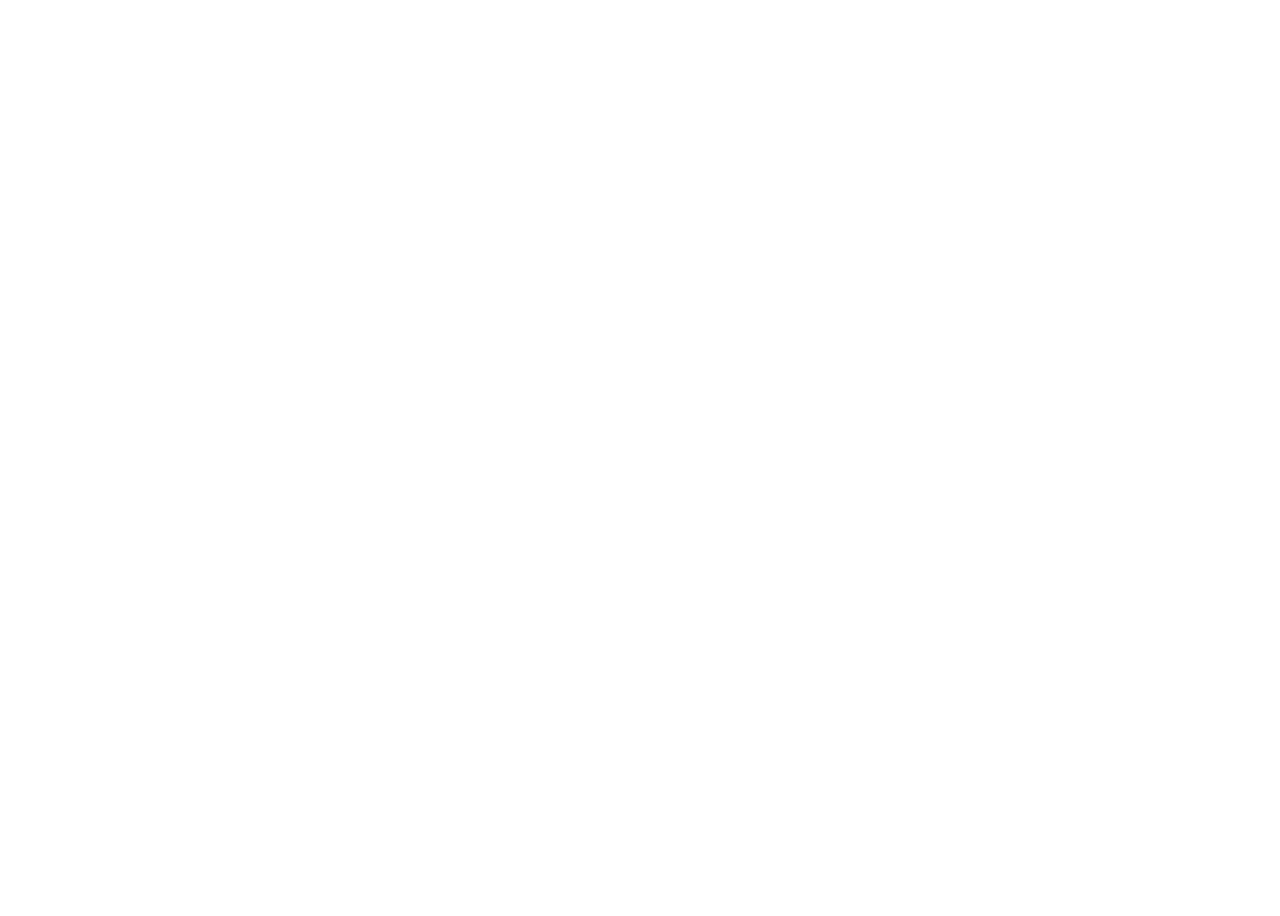
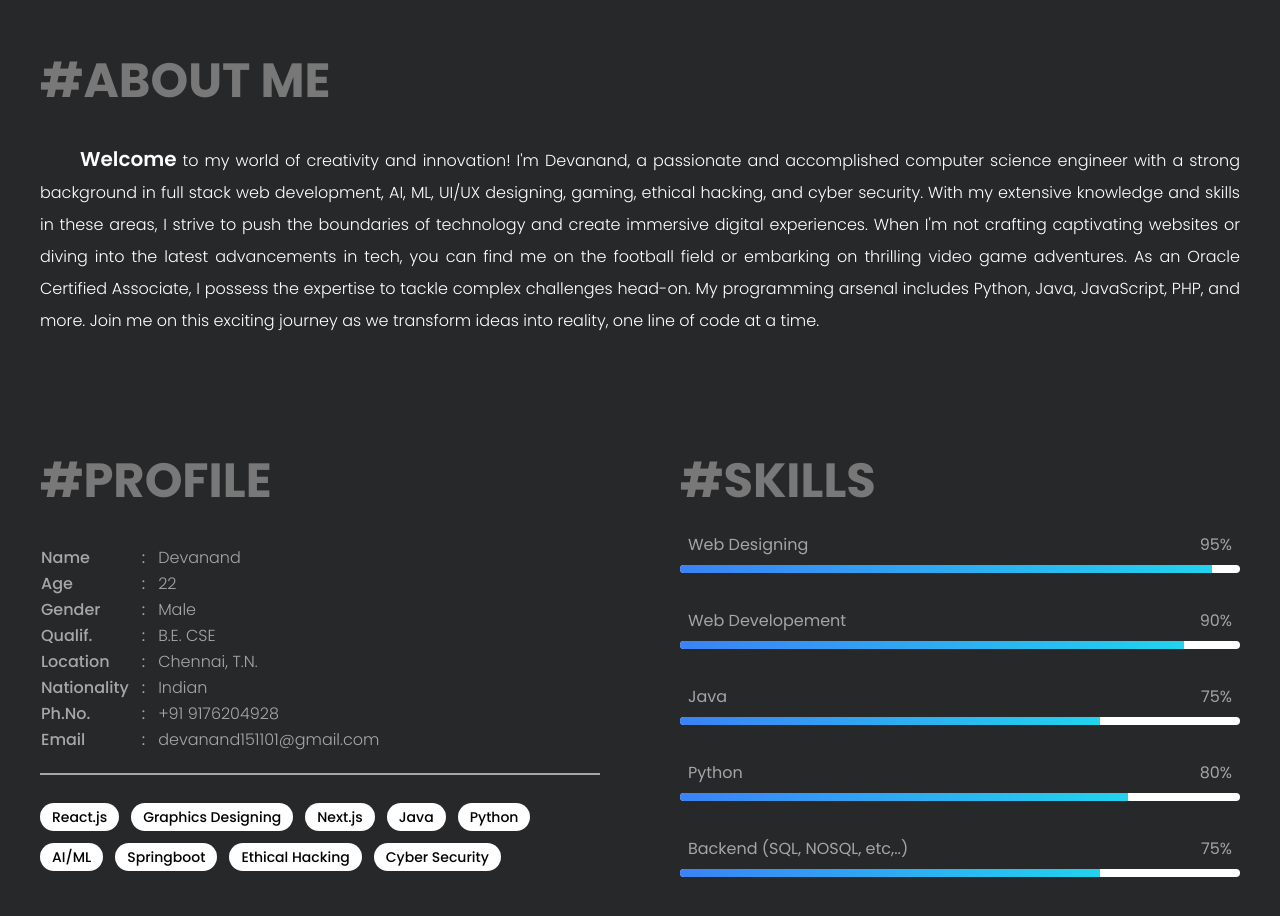
Before and after one commit to Deva0813/portfolio, a Next.js app: page / in a window 1280 px wide. Shown: the part 900-1816 px from the top of the page. Before the commit the page ends 841 px from the top, so only its background shows below. Built offline with nearby package versions, Linux system fonts and the light colour scheme.

Commit message:
About page completed

```diff
--- a/app/components/NavbarSection/page.tsx
+++ b/app/components/NavbarSection/page.tsx
@@ -1,7 +1,7 @@
 "use client";
 import Link from "next/link";
-import { useState, useEffect } from "react";
-import { motion, AnimatePresence } from "framer-motion";
+import { useState } from "react";
+import { motion } from "framer-motion";
 
 type Props = {};
 export const NavbarSection = (props: Props) => {
@@ -12,7 +12,7 @@ export const NavbarSection = (props: Props) => {
 	return (
 		<div className="sticky top-0 bg-white/80 backdrop-blur-sm z-40 ">
 			{/* Desktop & Tablet Navbar */}
-			<div className=" max-sm:hidden container px-5 mx-auto min-h-[65px] flex flex-row justify-between items-center ">
+			<div className=" max-lg:hidden container px-5 mx-auto min-h-[65px] flex flex-row justify-between items-center ">
 				<div className="title">
 					<h1 className="text-2xl font-bold text-slate-900">deva.</h1>
 				</div>
@@ -82,7 +82,7 @@ export const NavbarSection = (props: Props) => {
 								],
 						  }
 				}
-				className=" sticky max-sm:block hidden bg-white/80 backdrop-blur-sm  overflow-y-hidden"
+				className=" sticky max-lg:block hidden bg-white/80 backdrop-blur-sm  overflow-y-hidden"
 			>
 				<div className="flex flex-row justify-between items-center p-5 h-[8svh] ">
 					<div className="title">
@@ -119,7 +119,7 @@ export const NavbarSection = (props: Props) => {
 					</div>
 				</div>
 				<motion.div
-                    initial={{ opacity: 0 }}
+					initial={{ opacity: 0 }}
 					animate={isOpen ? { opacity: 1 } : { opacity: 0 }}
 					className="list flex flex-col gap-5 p-10 text-3xl items-start justify-center text-[#787878] font-semibold h-[92svh] "
 				>
@@ -161,7 +161,7 @@ export const NavbarSection = (props: Props) => {
 					</Link>
 				</motion.div>
 				<motion.div
-                    initial={{ opacity: 0 }}
+					initial={{ opacity: 0 }}
 					animate={isOpen ? { opacity: 1 } : { opacity: 0 }}
 					className="absolute bottom-10 text-[12px] text-center w-full text-[#787878]"
 				>
--- a/app/sections/AboutSection/page.tsx
+++ b/app/sections/AboutSection/page.tsx
@@ -1,13 +1,187 @@
-import * as React from 'react';
-type Props = {
-
+import * as React from "react";
+type Props = {};
+export const AboutSection = (props: Props) => {
+	return (
+		<section id="AboutSection" className=" bg-[#272829]">
+			<div className="container mx-auto flex flex-col 2xl:flex-row md:py-20">
+				<div className="leftDiv flex flex-col w-full px-10 pt-10 md:p-10 2xl:max-w-[650px] items-center justify-center ">
+					<div className= " text-3xl md:text-5xl md:py-5 w-full font-bold text-[#787878]">
+						#ABOUT ME
+					</div>
+					<div className=" py-5 font-normal text-white">
+						<p className="text-justify leading-loose text-xs md:text-[16px] font-light ">
+							<span className="font-semibold md:text-xl pl-10">
+								Welcome
+							</span>{" "}
+							to my world of creativity and innovation! I&apos;m
+							Devanand, a passionate and accomplished computer
+							science engineer with a strong background in full
+							stack web development, AI, ML, UI/UX designing,
+							gaming, ethical hacking, and cyber security. With my
+							extensive knowledge and skills in these areas, I
+							strive to push the boundaries of technology and
+							create immersive digital experiences. When I&apos;m
+							not crafting captivating websites or diving into the
+							latest advancements in tech, you can find me on the
+							football field or embarking on thrilling video game
+							adventures. As an Oracle Certified Associate, I
+							possess the expertise to tackle complex challenges
+							head-on. My programming arsenal includes Python,
+							Java, JavaScript, PHP, and more. Join me on this
+							exciting journey as we transform ideas into reality,
+							one line of code at a time.
+						</p>
+					</div>
+				</div>
+				<div className="rightDiv w-full flex flex-col md:flex-row ">
+					<div className="w-full px-10 pt-5 md:p-10 ">
+						<div className="text-3xl  md:text-5xl md:py-5 w-full font-bold text-[#787878]">
+							#PROFILE
+						</div>
+						<div className="py-5 border-b-2 border-[#A7A7A7] text-sm  md:leading-[inherit] md:text-[16px] ">
+							<table className="text-[#A7A7A7] ">
+								<tbody>
+									<tr>
+										<td className=" font-medium">Name</td>
+										<td className="px-3">:</td>
+										<td className=" font-light">
+											Devanand
+										</td>
+									</tr>
+									<tr>
+										<td className="font-medium">Age</td>
+										<td className="px-3">:</td>
+										<td className=" font-light">22</td>
+									</tr>
+									<tr>
+										<td className="font-medium">Gender</td>
+										<td className="px-3">:</td>
+										<td className="font-light">Male</td>
+									</tr>
+									<tr>
+										<td className="font-medium">Qualif.</td>
+										<td className="px-3">:</td>
+										<td className="font-light">B.E. CSE</td>
+									</tr>
+									<tr>
+										<td className="font-medium">
+											Location
+										</td>
+										<td className="px-3">:</td>
+										<td className="font-light">
+											Chennai, T.N.
+										</td>
+									</tr>
+									<tr>
+										<td className="font-medium">
+											Nationality
+										</td>
+										<td className="px-3">:</td>
+										<td className="font-light">Indian</td>
+									</tr>
+									<tr>
+										<td className="font-medium">Ph.No.</td>
+										<td className="px-3">:</td>
+										<td className="font-light">
+											+91 9176204928
+										</td>
+									</tr>
+									<tr>
+										<td className="font-medium">Email</td>
+										<td className="px-3">:</td>
+										<td className="font-light">
+											devanand151101@gmail.com
+										</td>
+									</tr>
+								</tbody>
+							</table>
+						</div>
+						<div className="w-full py-7 ">
+							<div className=" text-xs md:text-sm font-medium flex gap-3 flex-wrap">
+								<div className="bg-white w-fit px-3 py-1 rounded-full">
+									React.js
+								</div>
+								<div className="bg-white w-fit px-3 py-1 rounded-full">
+									Graphics Designing
+								</div>
+								<div className="bg-white w-fit px-3 py-1 rounded-full">
+									Next.js
+								</div>
+								<div className="bg-white w-fit px-3 py-1 rounded-full">
+									Java
+								</div>
+								<div className="bg-white w-fit px-3 py-1 rounded-full">
+									Python
+								</div>
+								<div className="bg-white w-fit px-3 py-1 rounded-full">
+									AI/ML
+								</div>
+								<div className="bg-white w-fit px-3 py-1 rounded-full">
+									Springboot
+								</div>
+								<div className="bg-white w-fit px-3 py-1 rounded-full">
+									Ethical Hacking
+								</div>
+								<div className="bg-white w-fit px-3 py-1 rounded-full">
+									Cyber Security
+								</div>
+							</div>
+						</div>
+					</div>
+					<div className="w-full px-10 pt-5 md:p-10 ">
+						<div className="text-3xl  md:text-5xl md:py-5 w-full font-bold text-[#787878]">
+							#SKILLS
+						</div>
+						<div className="w-full flex flex-col gap-7 pb-10 scale-90 lg:scale-100 ">
+							<div className="w-full text-[#A5A5A5] ">
+								<div className="flex items-center justify-between p-2 ">
+									<div className="">Web Designing</div>
+									<div className="">95%</div>
+								</div>
+                                <div className="w-full h-2 bg-white rounded-full">
+                                    <div className="w-[95%] h-2 bg-gradient-to-r from-blue-500 to-cyan-400 rounded-l-full"></div>
+                                </div>
+							</div>
+                            <div className="w-full text-[#A5A5A5] ">
+								<div className="flex items-center justify-between p-2 ">
+									<div className="">Web Developement</div>
+									<div className="">90%</div>
+								</div>
+                                <div className="w-full h-2 bg-white rounded-full">
+                                    <div className="w-[90%] h-2 bg-gradient-to-r from-blue-500 to-cyan-400 rounded-l-full"></div>
+                                </div>
+							</div>
+                            <div className="w-full text-[#A5A5A5] ">
+								<div className="flex items-center justify-between p-2 ">
+									<div className="">Java</div>
+									<div className="">75%</div>
+								</div>
+                                <div className="w-full h-2 bg-white rounded-full">
+                                    <div className="w-[75%] h-2 bg-gradient-to-r from-blue-500 to-cyan-400 rounded-l-full"></div>
+                                </div>
+							</div>
+                            <div className="w-full text-[#A5A5A5] ">
+								<div className="flex items-center justify-between p-2 ">
+									<div className="">Python</div>
+									<div className="">80%</div>
+								</div>
+                                <div className="w-full h-2 bg-white rounded-full">
+                                    <div className="w-[80%] h-2 bg-gradient-to-r from-blue-500 to-cyan-400 rounded-l-full"></div>
+                                </div>
+							</div>
+                            <div className="w-full text-[#A5A5A5] ">
+								<div className="flex items-center justify-between p-2 ">
+									<div className="">Backend (SQL, NOSQL, etc,..)</div>
+									<div className="">75%</div>
+								</div>
+                                <div className="w-full h-2 bg-white rounded-full">
+                                    <div className="w-[75%] h-2 bg-gradient-to-r from-blue-500 to-cyan-400 rounded-l-full"></div>
+                                </div>
+							</div>
+						</div>
+					</div>
+				</div>
+			</div>
+		</section>
+	);
 };
-export const AboutSection = (props: Props) => {
-    return (
-        <section id='AboutSection' className=' bg-[#272829]' >
-            <div className="container mx-auto">
-                hello from AboutSection
-            </div>
-        </section>
-    );
-};
--- a/app/sections/HomeSection/page.tsx
+++ b/app/sections/HomeSection/page.tsx
@@ -27,7 +27,7 @@ export const HomeSection = (props: Props) => {
                             <span className="text-[60px] text-black/25 font-bold ">#GRAPH </span>
                             <span className="text-[30px] text-black/30 font-bold ">#ETHICAL HACK </span>
                             <span className="text-[50px] text-black/40 font-bold ">#GAMER </span>
-                            <Image className="absolute top-0 right-5" src={heroPic} alt="heroPic" height={250} />
+                            <Image className="absolute top-0 right-0" src={heroPic} alt="heroPic" height={250} />
                         </div>
 
 						<div className=" text-lg lg:text-[35px] 2xl:text-[40px]  font-bold py-2 ">
@@ -101,8 +101,8 @@ export const HomeSection = (props: Props) => {
 						</div>
 					</div>
 				</div>
-				<div className="rightDiv w-full md:flex items-center justify-center hidden scale-90 2xl:scale-100 ">
-					<Image src={heroPic} alt="heroPic" />
+				<div className="rightDiv w-full md:flex items-center justify-center hidden ">
+					<Image src={heroPic} className="w-[35%]" alt="heroPic" />
 				</div>
 			</div>
 
```
